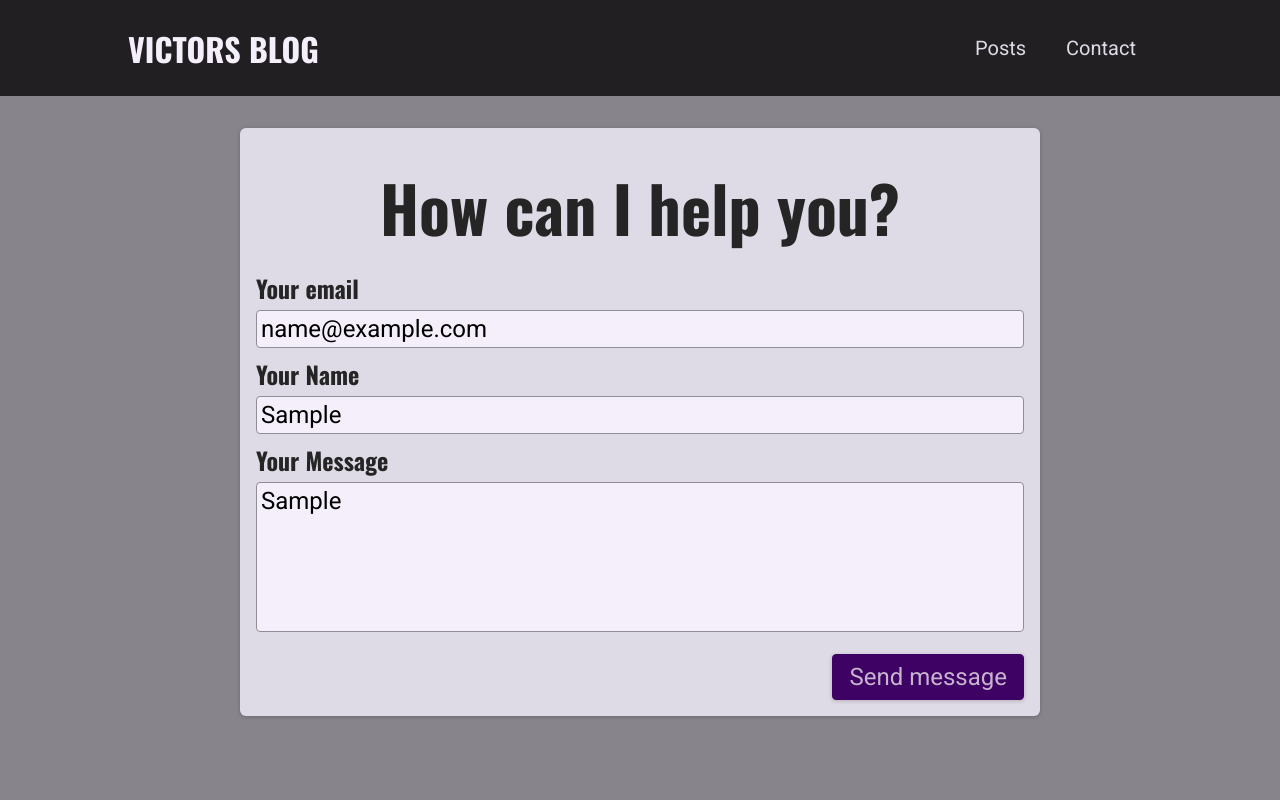
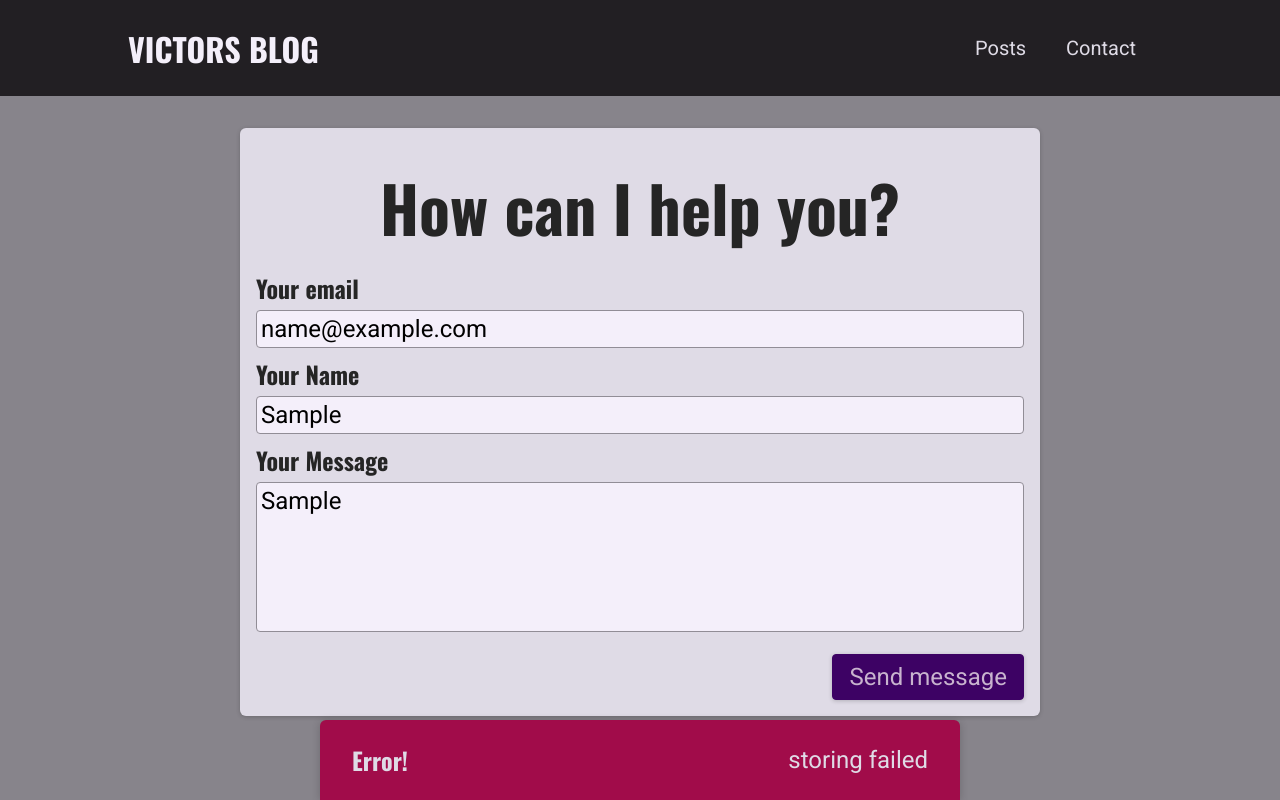
Before and after one commit to VictorRiberaCuatrecasas/Nextjs-test-blog, a Next.js app: page /contact in a window 1280 px wide. Both pictures are taken after typing "name@example.com", "Sample", "Sample" into the empty fields and a click on the button "Send message". Built offline with nearby package versions, Linux system fonts and the light colour scheme; no server answers; the database is empty.

Commit message:
notifications

```diff
--- a/components/contact/ContactForm.js
+++ b/components/contact/ContactForm.js
@@ -1,30 +1,88 @@
 import styles from "./ContactForm.module.css";
-import { useRef } from "react";
+import { useRef, useState, useEffect } from "react";
+import Notification from "../ui/notification";
 
 export default function ContactForm() {
   const nameInputRef = useRef();
   const emailInputRef = useRef();
   const messageInputRef = useRef();
+  const [requestStatus, setRequestStatus] = useState(); // pending, success, error
+  const [requestError, setRequestError] = useState();
 
-  function sendMessageHandler(e) {
+  useEffect(() => {
+   if(requestStatus === "success" || requestStatus === "error") {
+    const timer =setTimeout(() => {
+        setRequestStatus(null);
+        setRequestError(null);
+      }, 3000);
+
+      return () => clearTimeout(timer);
+   }
+  }, [requestStatus]);
+
+  async function sendContactData(contactDetails) {
+    const response = await fetch("/api/contact", {
+      method: "POST",
+      body: JSON.stringify(contactDetails),
+      headers: {
+        "Content-Type": "application/json",
+      },
+    });
+
+    const data = await response.json();
+
+    if (!response.ok) {
+      throw new Error(data.message || "somthing went wrong");
+    }
+  }
+
+  async function sendMessageHandler(e) {
     e.preventDefault();
 
     const enteredEmail = emailInputRef.current.value;
     const enteredName = nameInputRef.current.value;
     const enteredMessage = messageInputRef.current.value;
 
-    fetch("/api/contact", {
-      method: "POST",
-      body: JSON.stringify({
+    setRequestStatus("pending");
+
+    try {
+      await sendContactData({
         email: enteredEmail,
         name: enteredName,
         message: enteredMessage,
-      }),
-      headers: {
-        "Content-Type": "application/json"
-      }
-    });
+      });
+
+      setRequestStatus("success");
+    } catch (error) {
+      setRequestStatus("error");
+      setRequestError(error.message);
+    }
   }
+
+  let notification;
+
+  if (requestStatus === "pending") {
+    notification = {
+      status: "pending",
+      title: "sending message..",
+      message: "You message is being sent",
+    };
+  }
+  if (requestStatus === "success") {
+    notification = {
+      status: "success",
+      title: "Success",
+      message: "Message sent",
+    };
+  }
+  if (requestStatus === "error") {
+    notification = {
+      status: "error",
+      title: "Error!",
+      message: requestError,
+    };
+  }
+
   return (
     <section className={styles.contact}>
       <h1>How can I help you?</h1>
@@ -47,6 +105,13 @@
           </div>
         </div>
       </form>
+      {notification && (
+        <Notification
+          status={notification.status}
+          title={notification.title}
+          message={notification.message}
+        />
+      )}
     </section>
   );
 }
--- /dev/null
+++ b/components/ui/notification.js
@@ -0,0 +1,28 @@
+import ReactDOM from 'react-dom';
+
+import classes from './notification.module.css';
+
+function Notification(props) {
+  const { title, message, status } = props;
+
+  let statusClasses = '';
+
+  if (status === 'success') {
+    statusClasses = classes.success;
+  }
+
+  if (status === 'error') {
+    statusClasses = classes.error;
+  }
+
+  const cssClasses = `${classes.notification} ${statusClasses}`;
+
+  return (
+    <div className={cssClasses}>
+      <h2>{title}</h2>
+      <p>{message}</p>
+    </div>
+  );
+}
+
+export default Notification;
--- /dev/null
+++ b/components/ui/notification.module.css
@@ -0,0 +1,43 @@
+.notification {
+  display: flex;
+  justify-content: space-between;
+  align-items: center;
+  color: var(--color-grey-100);
+  background-color: var(--color-grey-800);
+  padding: 0 var(--size-8);
+  box-shadow: 0 1px 8px rgba(0, 0, 0, 0.2);
+  position: fixed;
+  height: 5rem;
+  bottom: 0;
+  width: 100%;
+  left: 0;
+  border-top-right-radius: 0;
+  border-top-left-radius: 0;
+}
+
+.notification h2 {
+  font-size: var(--size-6);
+  margin: 0;
+}
+
+.notification p {
+  margin: 0;
+}
+
+.success {
+  background-color: var(--color-success-500);
+  color: var(--color-grey-800);
+}
+
+.error {
+  background-color: var(--color-error-500);
+}
+
+@media (min-width: 768px) {
+  .notification {
+    width: 40rem;
+    left: calc(50% - 20rem);
+    border-top-right-radius: 6px;
+    border-top-left-radius: 6px;
+  }
+}
```
